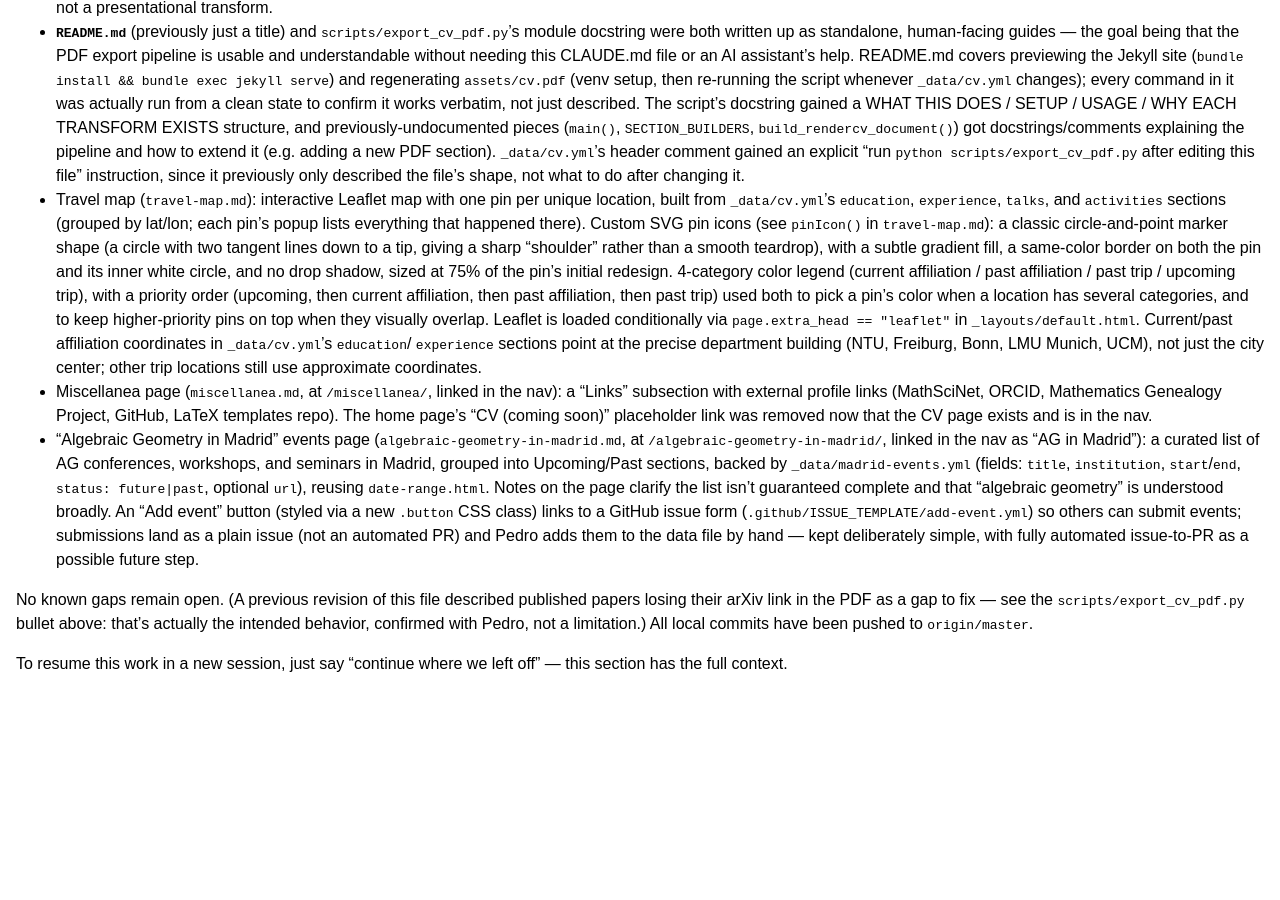
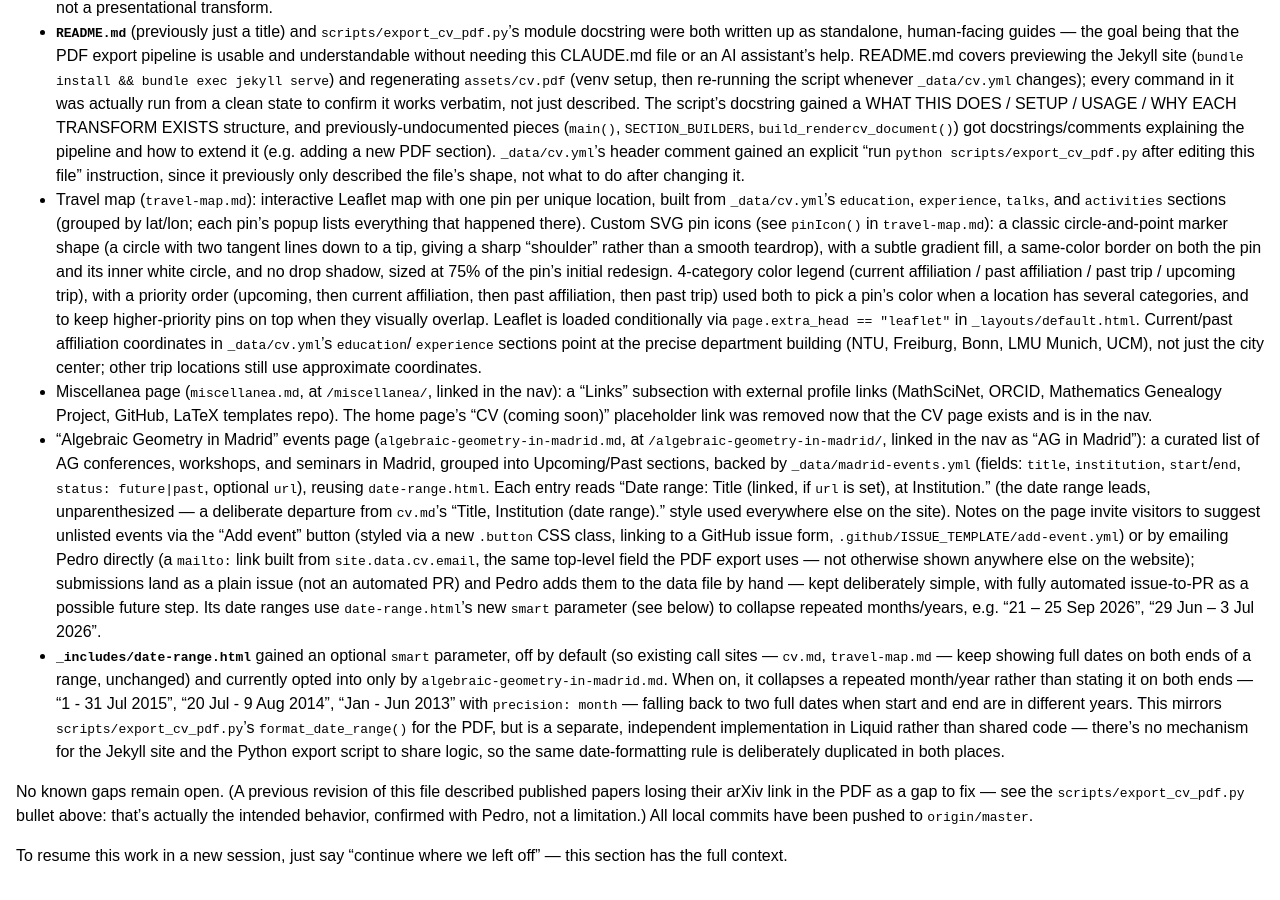
Before and after one commit to pedro-nunez/pedro-nunez.github.io, a Jekyll site: the page built from CLAUDE.md, in a window 1280 px wide and 900 px high, scrolled down 3062 px. Built offline with Jekyll 4.4.1, drawn with Linux system fonts in a browser that asks for light colours; our own code applies the rules of GitHub Pages for plain Markdown files; before the commit the page ends 3770 px from its top, so only the background shows below that.

Commit message:
Rework AG in Madrid page copy, entry format, and smart date ranges
Replaces the intro text, switches each entry to "Date range: Title
(linked), at Institution." (date range leading, unparenthesized), and
adds an opt-in "smart" parameter to date-range.html that collapses a
repeated month/year in a range rather than stating it on both ends —
off by default so cv.md and travel-map.md are unaffected, only used
here for now.

Co-Authored-By: Claude Sonnet 5 <noreply@anthropic.com>
Claude-Session: https://claude.ai/code/session_01DA8FQP4BUd5mDBeFEEDyRN

```diff
--- a/CLAUDE.md
+++ b/CLAUDE.md
@@ -290,13 +290,34 @@ Built, committed, step by step (see git log for the full sequence):
   workshops, and seminars in Madrid, grouped into Upcoming/Past sections,
   backed by `_data/madrid-events.yml` (fields: `title`, `institution`,
   `start`/`end`, `status: future|past`, optional `url`), reusing
-  `date-range.html`. Notes on the page clarify the list isn't guaranteed
-  complete and that "algebraic geometry" is understood broadly. An "Add
-  event" button (styled via a new `.button` CSS class) links to a GitHub
-  issue form (`.github/ISSUE_TEMPLATE/add-event.yml`) so others can
-  submit events; submissions land as a plain issue (not an automated
-  PR) and Pedro adds them to the data file by hand — kept deliberately
-  simple, with fully automated issue-to-PR as a possible future step.
+  `date-range.html`. Each entry reads "Date range: Title (linked, if
+  `url` is set), at Institution." (the date range leads, unparenthesized
+  — a deliberate departure from `cv.md`'s "Title, Institution
+  (date range)." style used everywhere else on the site). Notes on the
+  page invite visitors to suggest unlisted events via the "Add event"
+  button (styled via a new `.button` CSS class, linking to a GitHub
+  issue form, `.github/ISSUE_TEMPLATE/add-event.yml`) or by emailing
+  Pedro directly (a `mailto:` link built from `site.data.cv.email`, the
+  same top-level field the PDF export uses — not otherwise shown
+  anywhere else on the website); submissions land as a plain issue (not
+  an automated PR) and Pedro adds them to the data file by hand — kept
+  deliberately simple, with fully automated issue-to-PR as a possible
+  future step. Its date ranges use `date-range.html`'s new `smart`
+  parameter (see below) to collapse repeated months/years, e.g.
+  "21 – 25 Sep 2026", "29 Jun – 3 Jul 2026".
+- **`_includes/date-range.html`** gained an optional `smart` parameter,
+  off by default (so existing call sites — `cv.md`, `travel-map.md` —
+  keep showing full dates on both ends of a range, unchanged) and
+  currently opted into only by `algebraic-geometry-in-madrid.md`. When
+  on, it collapses a repeated month/year rather than stating it on both
+  ends — "1 - 31 Jul 2015", "20 Jul - 9 Aug 2014", "Jan - Jun 2013"
+  with `precision: month` — falling back to two full dates when start
+  and end are in different years. This mirrors
+  `scripts/export_cv_pdf.py`'s `format_date_range()` for the PDF, but
+  is a separate, independent implementation in Liquid rather than
+  shared code — there's no mechanism for the Jekyll site and the Python
+  export script to share logic, so the same date-formatting rule is
+  deliberately duplicated in both places.
 
 No known gaps remain open. (A previous revision of this file described
 published papers losing their arXiv link in the PDF as a gap to fix —
```
Also changed, not shown: _includes/date-range.html (+30 -0 lines), algebraic-geometry-in-madrid.md (+9 -6 lines).
